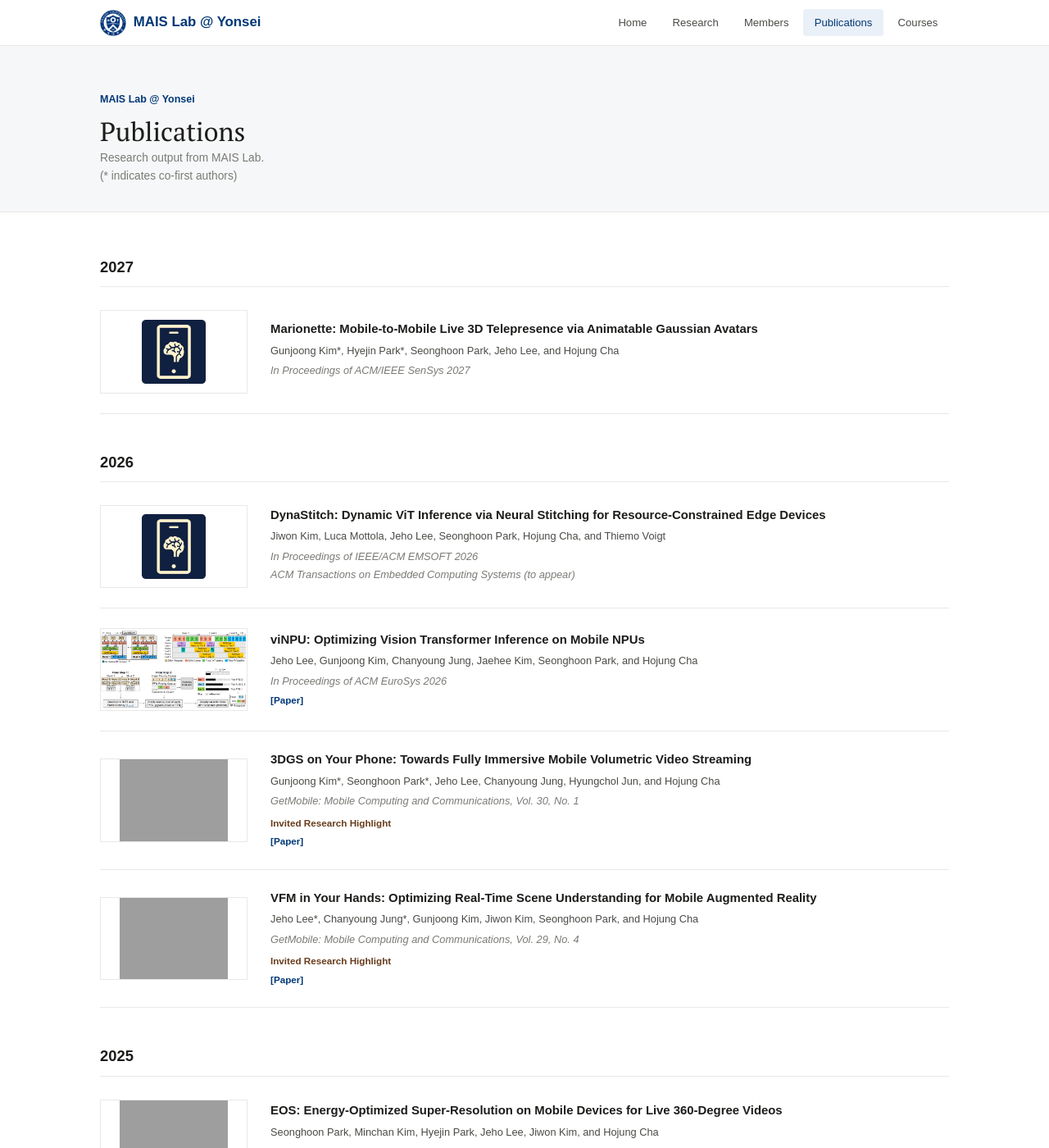
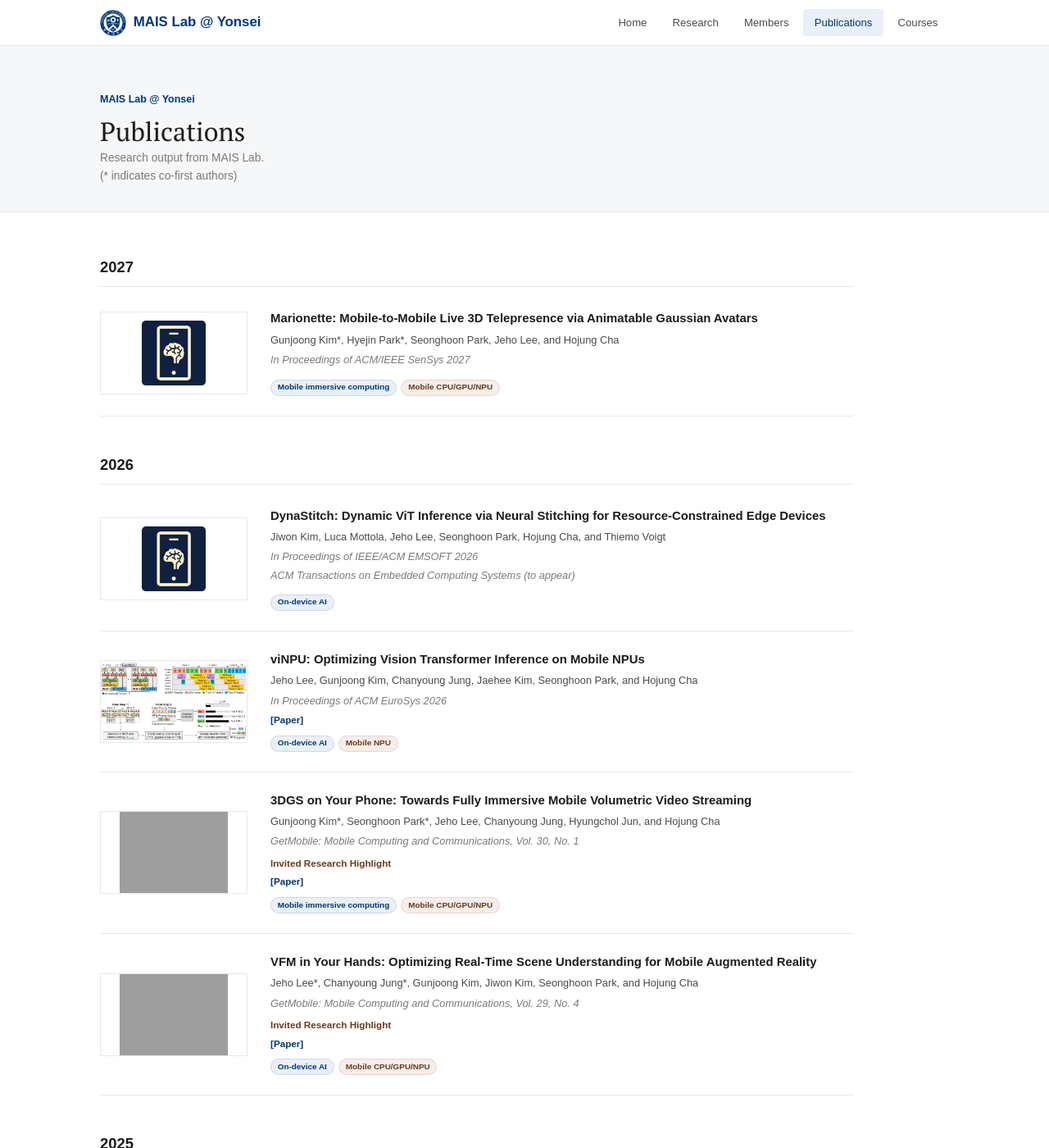
Before and after one commit to MAIS-Lab/mais-lab.github.io, a Jekyll site: the page built from _pages/publications.md, in a window 1280 px wide and 1400 px high. Shown: the whole window at 82% size. Built offline with Jekyll 4.4.1, drawn with Linux system fonts in a browser that asks for light colours; some web fonts are replaced; some of the changed text lies outside the part shown; grey boxes are pictures that could not be loaded.

Commit message:
update ui

```diff
--- a/_data/publications.yml
+++ b/_data/publications.yml
@@ -31,6 +31,8 @@ full:
     papers:
       - title: "Marionette: Mobile-to-Mobile Live 3D Telepresence via Animatable Gaussian Avatars"
         slug: marionette
+        areas: ["Mobile immersive computing"]
+        hardware: ["Mobile CPU/GPU/NPU"]
         authors: "Gunjoong Kim*, Hyejin Park*, Seonghoon Park, Jeho Lee, and Hojung Cha"
         venue: "The 2027 ACM/IEEE International Conference on Embedded Artifical Intelligence and Sensing Systems"
         abbr: "SenSys"
@@ -40,6 +42,7 @@ full:
   - year: 2026
     papers:
       - title: "DynaStitch: Dynamic ViT Inference via Neural Stitching for Resource-Constrained Edge Devices"
+        areas: ["On-device AI"]
         authors: "Jiwon Kim, Luca Mottola, Jeho Lee, Seonghoon Park, Hojung Cha, and Thiemo Voigt"
         types: [conference, journal]
         venues:
@@ -53,6 +56,8 @@ full:
 
       - title: "viNPU: Optimizing Vision Transformer Inference on Mobile NPUs"
         slug: vinpu
+        areas: ["On-device AI"]
+        hardware: ["Mobile NPU"]
         authors: "Jeho Lee, Gunjoong Kim, Chanyoung Jung, Jaehee Kim, Seonghoon Park, and Hojung Cha"
         venue: "The 21st European Conference on Computer Systems"
         abbr: "EuroSys"
@@ -62,6 +67,8 @@ full:
         thumbnail: "assets/img/publications/2026-eurosys-vinpu.png"
 
       - title: "3DGS on Your Phone: Towards Fully Immersive Mobile Volumetric Video Streaming"
+        areas: ["Mobile immersive computing"]
+        hardware: ["Mobile CPU/GPU/NPU"]
         authors: "Gunjoong Kim*, Seonghoon Park*, Jeho Lee, Chanyoung Jung, Hyungchol Jun, and Hojung Cha"
         venue: "GetMobile: Mobile Computing and Communications, Vol. 30, No. 1"
         abbr: "GetMobile"
@@ -71,6 +78,8 @@ full:
         tags: ["Invited Research Highlight"]
 
       - title: "VFM in Your Hands: Optimizing Real-Time Scene Understanding for Mobile Augmented Reality"
+        areas: ["On-device AI"]
+        hardware: ["Mobile CPU/GPU/NPU"]
         authors: "Jeho Lee*, Chanyoung Jung*, Gunjoong Kim, Jiwon Kim, Seonghoon Park, and Hojung Cha"
         venue: "GetMobile: Mobile Computing and Communications, Vol. 29, No. 4"
         abbr: "GetMobile"
@@ -83,6 +92,8 @@ full:
     papers:
       - title: "EOS: Energy-Optimized Super-Resolution on Mobile Devices for Live 360-Degree Videos"
         slug: eos
+        areas: ["Mobile immersive computing", "Energy management"]
+        hardware: ["Mobile GPU"]
         authors: "Seonghoon Park, Minchan Kim, Hyejin Park, Jeho Lee, Jiwon Kim, and Hojung Cha"
         venue: "The 31st Annual International Conference on Mobile Computing and Networking"
         abbr: "MobiCom"
@@ -94,6 +105,8 @@ full:
 
       - title: "Vega: Fully Immersive Mobile Volumetric Video Streaming with 3D Gaussian Splatting"
         slug: vega
+        areas: ["Mobile immersive computing"]
+        hardware: ["Mobile CPU/GPU/NPU"]
         authors: "Gunjoong Kim*, Seonghoon Park*, Jeho Lee, Chanyoung Jung, Hyungchol Jun, and Hojung Cha"
         venue: "The 31st Annual International Conference on Mobile Computing and Networking"
         abbr: "MobiCom"
@@ -104,6 +117,8 @@ full:
         video: "https://youtu.be/rLd3ajRILws"
 
       - title: "Duration-Aware Sound Event Detection on Ultra-Low-Power Sensor Devices"
+        areas: ["On-device AI", "Energy management"]
+        hardware: ["Ultra-low-power MCU"]
         authors: "Seonghoon Park, Junick Ahn, Daeyong Kim, and Hojung Cha"
         venue: "ACM Transactions on Embedded Computing Systems, Vol. 24, No. 6"
         abbr: "TECS"
@@ -113,6 +128,8 @@ full:
 
       - title: "Ember: Task Wakeup Sequence–Based Energy Optimization for Mobile Web Browsing"
         slug: ember
+        areas: ["Energy management"]
+        hardware: ["Mobile CPU"]
         authors: "Seonghoon Park, Jiwon Kim, Jeho Lee, and Hojung Cha"
         types: [conference, journal]
         venues:
@@ -128,6 +145,8 @@ full:
 
       - title: "ARIA: Optimizing Vision Foundation Model Inference on Heterogeneous Mobile Processors for Augmented Reality"
         slug: aria
+        areas: ["On-device AI"]
+        hardware: ["Mobile CPU/GPU/NPU"]
         authors: "Chanyoung Jung*, Jeho Lee*, Gunjoong Kim, Jiwon Kim, Seonghoon Park, and Hojung Cha"
         venue: "The 23rd Annual International Conference on Mobile Systems, Applications and Services"
         abbr: "MobiSys"
@@ -142,6 +161,7 @@ full:
     papers:
       - title: "Vulture: Cross-Device Web Experience with Fine-Grained Graphical User Interface Distribution"
         slug: vulture
+        areas: ["Cross-device computing"]
         authors: "Seonghoon Park, Jiwon Kim, Jeho Lee, and Hojung Cha"
         venue: "IEEE INFOCOM 2024 - IEEE Conference on Computer Communications"
         abbr: "INFOCOM"
@@ -155,6 +175,8 @@ full:
     papers:
       - title: "OmniLive: Super-Resolution Enhanced 360° Video Live Streaming for Mobile Devices"
         slug: omnilive
+        areas: ["Mobile immersive computing"]
+        hardware: ["Mobile GPU"]
         authors: "Seonghoon Park*, Yeonwoo Cho*, Hyungchol Jun, Jeho Lee, and Hojung Cha"
         venue: "The 21st Annual International Conference on Mobile Systems, Applications and Services"
         abbr: "MobiSys"
@@ -166,6 +188,7 @@ full:
 
       - title: "Crow API: Cross-device I/O Sharing in Web Applications"
         slug: crow-api
+        areas: ["Cross-device computing"]
         authors: "Seonghoon Park, Jeho Lee, and Hojung Cha"
         venue: "IEEE INFOCOM 2023 - IEEE Conference on Computer Communications"
         abbr: "INFOCOM"
@@ -177,6 +200,8 @@ full:
   - year: 2022
     papers:
       - title: "Optimizing Energy Consumption of Mobile Games"
+        areas: ["Energy management"]
+        hardware: ["Mobile CPU"]
         authors: "Yonghun Choi, Seonghoon Park, Seunghyeok Jeon, Rhan Ha, and Hojung Cha"
         venue: "IEEE Transactions on Mobile Computing, Vol. 21, No. 10"
         abbr: "TMC"
@@ -186,6 +211,7 @@ full:
   - year: 2021
     papers:
       - title: "WebMythBusters: An In-depth Study of Mobile Web Experience"
+        areas: ["Cross-device computing"]
         authors: "Seonghoon Park, Yonghun Choi, and Hojung Cha"
         venue: "IEEE INFOCOM 2021 - IEEE Conference on Computer Communications"
         abbr: "INFOCOM"
@@ -194,6 +220,8 @@ full:
         pdf: "https://ieeexplore.ieee.org/document/9488671"
 
       - title: "GAZEL: Runtime Gaze Tracking for Smartphones"
+        areas: ["On-device AI"]
+        hardware: ["Mobile CPU"]
         authors: "Joonbeom Park, Seonghoon Park, and Hojung Cha"
         venue: "2021 IEEE International Conference on Pervasive Computing and Communications"
         abbr: "PerCom"
@@ -204,6 +232,8 @@ full:
   - year: 2019
     papers:
       - title: "Optimizing Energy Efficiency of Browsers in Energy-Aware Scheduling-Enabled Mobile Devices"
+        areas: ["Energy management"]
+        hardware: ["Mobile CPU"]
         authors: "Yonghun Choi, Seonghoon Park, and Hojung Cha"
         venue: "The 25th Annual International Conference on Mobile Computing and Networking"
         abbr: "MobiCom"
@@ -213,6 +243,8 @@ full:
         video: "https://youtu.be/Kln7XbRSBX8"
 
       - title: "Graphics-Aware Power Governing for Mobile Devices"
+        areas: ["Energy management"]
+        hardware: ["Mobile CPU/GPU"]
         authors: "Yonghun Choi, Seonghoon Park, and Hojung Cha"
         venue: "The 17th Annual International Conference on Mobile Systems, Applications and Services"
         abbr: "MobiSys"
--- a/_includes/publication-item.html
+++ b/_includes/publication-item.html
@@ -27,5 +27,13 @@
       {% if publication.demo %}<a href="{{ publication.demo }}" target="_blank" rel="noopener" class="pub-lnk">[Demo]</a>{% endif %}
       {% if publication.teaser %}<a href="{{ publication.teaser }}" target="_blank" rel="noopener" class="pub-lnk">[Teaser]</a>{% endif %}
     </div>
+    {% if include.show_keywords %}
+      {% if publication.areas or publication.hardware %}
+    <div class="pub-keywords" aria-label="Research areas and target hardware">
+        {% for area in publication.areas %}<span class="pub-keyword pub-keyword-area">{{ area }}</span>{% endfor %}
+        {% for hardware in publication.hardware %}<span class="pub-keyword pub-keyword-hardware">{{ hardware }}</span>{% endfor %}
+    </div>
+      {% endif %}
+    {% endif %}
   </div>
 </article>
--- a/_pages/publications.md
+++ b/_pages/publications.md
@@ -12,7 +12,7 @@ header_variant: minimal
     <h2 class="pub-year-lbl">{{ group.year }}</h2>
     <div class="pub-list">
     {% for paper in group.papers %}
-      {% include publication-item.html paper=paper year=group.year %}
+      {% include publication-item.html paper=paper year=group.year show_keywords=true %}
     {% endfor %}
     </div>
   </section>
--- a/assets/css/_sass/custom.scss
+++ b/assets/css/_sass/custom.scss
@@ -18,6 +18,7 @@
   --color3: #646464;
   --color3-background: #eeeeee;
   --surface-soft: #f6f7f8;
+  --content-measure: 920px;
 }
 
 *, *::before, *::after { box-sizing: border-box; }
@@ -117,10 +118,10 @@ a { color: inherit; }
 .research-prose-section:first-child { padding-top: 0; }
 .research-prose-section:last-child { padding-bottom: 0; border-bottom: 0; }
 .research-prose-title { margin: 0 0 .8rem; color: var(--ink); font: 700 1.3rem/1.3 "Google Sans Flex", sans-serif; }
-.research-prose { max-width: 920px; margin: 0; color: var(--ink-2); font-size: .9rem; line-height: 1.9; }
+.research-prose { max-width: var(--content-measure); margin: 0; color: var(--ink-2); font-size: .9rem; line-height: 1.9; }
 .research-cite { color: var(--color1); font-size: .78rem; font-weight: 600; white-space: nowrap; text-decoration: none; }
 a.research-cite:hover { text-decoration: underline; }
-.research-pub-list { margin-top: 1.5rem; }
+.research-pub-list { max-width: var(--content-measure); margin-top: 1.5rem; }
 .research-pub-list .pub-item:first-child { border-top: 1px solid var(--line); }
 .research-pub-list .pub-item:last-child { border-bottom: 0; }
 
@@ -141,7 +142,8 @@ a.research-cite:hover { text-decoration: underline; }
 .pi-meta strong { color: var(--ink-2); }
 .pi-bio { max-width: 680px; margin-bottom: 1rem; color: var(--ink-2); font-size: .86rem; line-height: 1.8; }
 .pi-links { margin-top: .65rem; display: flex; gap: .65rem; }
-.pi-history { margin-top: 1.75rem; display: grid; grid-template-columns: repeat(2, minmax(0, 1fr)); gap: 2rem; }
+.pi-history { max-width: var(--content-measure); margin-top: 1.75rem; }
+.pi-history-section + .pi-history-section { margin-top: 1.5rem; }
 .pi-history-title { margin: 0 0 .7rem; color: var(--ink); font-size: .86rem; font-weight: 650; line-height: 1.3; }
 .pi-history-list { margin: 0; padding: 0; list-style: none; }
 .pi-history-list li { display: grid; grid-template-columns: max-content minmax(0, 1fr); gap: .85rem; padding: .45rem 0; color: var(--ink-2); font-size: .8rem; line-height: 1.5; border-top: 1px solid var(--line); }
@@ -153,23 +155,24 @@ a.research-cite:hover { text-decoration: underline; }
 .grp-current-members .grp-title { color: var(--navy); font-size: 1.55rem; }
 .grp-n { color: var(--grey); font: 400 .7rem/1 "Google Sans Flex", sans-serif; }
 .mem-grid { display: grid; grid-template-columns: repeat(2, minmax(0, 1fr)); gap: 1.25rem; }
-.mem-card { min-width: 0; display: grid; grid-template-columns: 112px minmax(0, 1fr); align-items: start; overflow: hidden; border: 1px solid var(--line); border-radius: 8px; }
-.mem-photo-slot { width: 112px; aspect-ratio: 4/5; margin: 1rem 0 1rem 1rem; border-radius: 6px; }
-.mem-info { min-width: 0; padding: 1rem; }
+.mem-card { min-width: 0; padding: 1rem; display: grid; grid-template-columns: 136px minmax(0, 1fr); gap: 1.25rem; align-items: start; overflow: hidden; border: 1px solid var(--line); border-radius: 8px; }
+.mem-photo-slot { width: 136px; aspect-ratio: 4/5; margin: 0; border-radius: 6px; }
+.mem-info { min-width: 0; padding: .1rem 0 0; }
 .mem-name { margin: 0 0 .15rem; color: var(--ink); font: 400 1.1rem/1.2 "PT Serif", serif; }
 .mem-name a { text-decoration: none; }
 .mem-name a:hover { color: var(--color1); text-decoration: underline; }
 .mem-info .mem-role { margin: 0 0 .2rem; color: var(--ink-3); font-size: .82rem; font-style: italic; font-weight: 400; }
 .mem-focus { color: var(--ink-2); font-size: .82rem; }
 .mem-education { margin: .7rem 0 0; padding: .65rem 0 0; color: var(--ink-2); border-top: 1px solid var(--line); font-size: .8rem; line-height: 1.45; list-style: none; }
-.mem-education li + li { margin-top: .3rem; }
+.mem-education li + li { margin-top: .65rem; }
 .mem-education strong { color: var(--ink); font-weight: 600; }
-.mem-education-period { display: block; color: var(--ink-3); }
+.mem-education-degree, .mem-education-meta { display: block; }
+.mem-education-meta { color: var(--ink-3); }
 .mem-email { display: block; margin-top: .55rem; color: var(--ink-3); font-size: .8rem; word-break: break-word; }
 .member-placeholder .photo-slot { display: grid; place-items: center; color: var(--grey); font: 400 .68rem/1 "Google Sans Flex", sans-serif; }
 
 /* Publications */
-.pub-body { padding: 0; }
+.pub-body { max-width: var(--content-measure); padding: 0; }
 .pub-year-grp { margin-bottom: 3rem; }
 .pub-year-lbl { margin: 0 0 .25rem; padding-bottom: .75rem; color: var(--ink); border-bottom: 1px solid var(--line); font-size: 1.15rem; font-weight: 700; line-height: 1.2; }
 .pub-item { display: grid; grid-template-columns: 180px 1fr; gap: 1.75rem; align-items: center; padding: 1.5rem 0; border-bottom: 1px solid var(--line); }
@@ -177,7 +180,7 @@ a.research-cite:hover { text-decoration: underline; }
 .pub-thumb-slot img { position: absolute; inset: 0; width: 100%; height: 100%; display: block; object-fit: contain; }
 .pub-thumb-slot .pub-default-logo { padding: .65rem; object-fit: contain; }
 .pub-copy { min-width: 0; }
-.pub-title { margin: 0 0 .3rem; color: var(--ink); font-size: .93rem; font-weight: 650; line-height: 1.45; }
+.pub-title { max-width: 690px; margin: 0 0 .3rem; color: var(--ink); font-size: .93rem; font-weight: 650; line-height: 1.45; }
 .pub-authors { margin-bottom: .25rem; color: var(--ink-2); font-size: .8rem; }
 .pub-venue { display: flex; flex-direction: column; gap: .1rem; margin-bottom: .25rem; color: var(--ink-3); font-size: .8rem; }
 .pub-venue-row { display: block; }
@@ -187,6 +190,10 @@ a.research-cite:hover { text-decoration: underline; }
 .pub-links { display: flex; align-items: center; flex-wrap: wrap; gap: .65rem; }
 .pub-lnk { color: var(--color1); font-size: .73rem; font-weight: 600; text-decoration: none; }
 .pub-lnk:hover { text-decoration: underline; }
+.pub-keywords { margin-top: .55rem; display: flex; flex-wrap: wrap; gap: .35rem; }
+.pub-keyword { display: inline-flex; align-items: center; min-height: 20px; padding: .12rem .48rem; border: 1px solid transparent; border-radius: 999px; font-size: .62rem; font-weight: 600; line-height: 1.3; }
+.pub-keyword-area { color: var(--color1); background: var(--color1-background); border-color: rgba(0,56,118,.12); }
+.pub-keyword-hardware { color: var(--color2); background: var(--color2-background); border-color: rgba(104,60,28,.12); }
 
 /* Footer */
 .site-ft { padding: 2.7rem 0 1.25rem; color: rgba(255,255,255,.55); background: #001f43; }
@@ -200,11 +207,9 @@ a.research-cite:hover { text-decoration: underline; }
 @media (max-width: 900px) {
   .home-intro .wrap { grid-template-columns: minmax(0, 1fr) minmax(280px, .8fr); gap: 2rem; }
   .publication-grid { grid-template-columns: repeat(2, minmax(0, 1fr)); }
-  .pi-history { grid-template-columns: 1fr; gap: 1.25rem; }
   .mem-grid { gap: 1rem; }
-  .mem-card { grid-template-columns: 96px minmax(0, 1fr); }
-  .mem-photo-slot { width: 96px; margin: .8rem 0 .8rem .8rem; }
-  .mem-info { padding: .8rem; }
+  .mem-card { grid-template-columns: 112px minmax(0, 1fr); gap: 1rem; padding: .8rem; }
+  .mem-photo-slot { width: 112px; }
   .pub-item { grid-template-columns: 140px 1fr; gap: 1rem; }
   .pub-thumb-slot { width: 140px; }
 }
@@ -246,9 +251,8 @@ a.research-cite:hover { text-decoration: underline; }
   .pi-bio { font-size: .82rem; }
   .pi-history-list li { grid-template-columns: 1fr; gap: .15rem; }
   .mem-grid { grid-template-columns: 1fr; gap: 1rem; }
-  .mem-card { grid-template-columns: 92px minmax(0, 1fr); }
-  .mem-photo-slot { width: 92px; margin: .75rem 0 .75rem .75rem; }
-  .mem-info { padding: .75rem; }
+  .mem-card { grid-template-columns: 120px minmax(0, 1fr); gap: 1rem; padding: .85rem; }
+  .mem-photo-slot { width: 120px; }
   .mem-name { font-size: 1rem; }
   .pub-item { grid-template-columns: 100px 1fr; gap: .75rem; padding: 1.1rem 0; }
   .pub-thumb-slot { width: 100px; }
@@ -260,8 +264,8 @@ a.research-cite:hover { text-decoration: underline; }
 }
 
 @media (max-width: 400px) {
-  .mem-card { grid-template-columns: 84px minmax(0, 1fr); }
-  .mem-photo-slot { width: 84px; }
+  .mem-card { grid-template-columns: 104px minmax(0, 1fr); gap: .85rem; padding: .75rem; }
+  .mem-photo-slot { width: 104px; }
 }
 
 @media (prefers-reduced-motion: reduce) {
```
Also changed, not shown: _data/members.yml (+5 -5 lines), _pages/members.md (+6 -10 lines).
